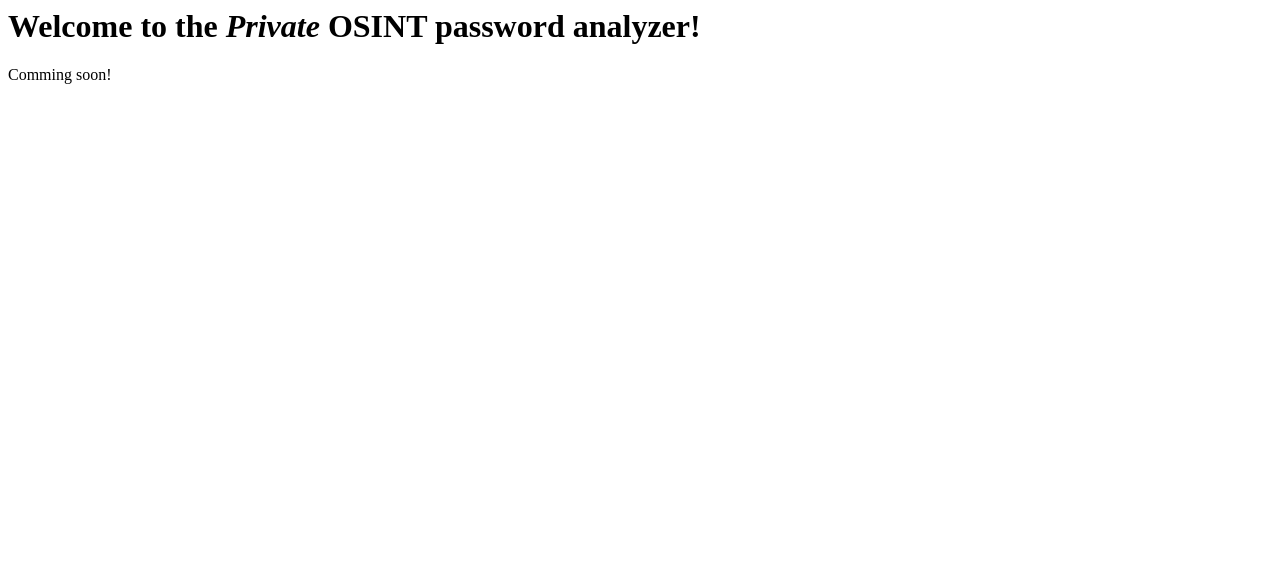
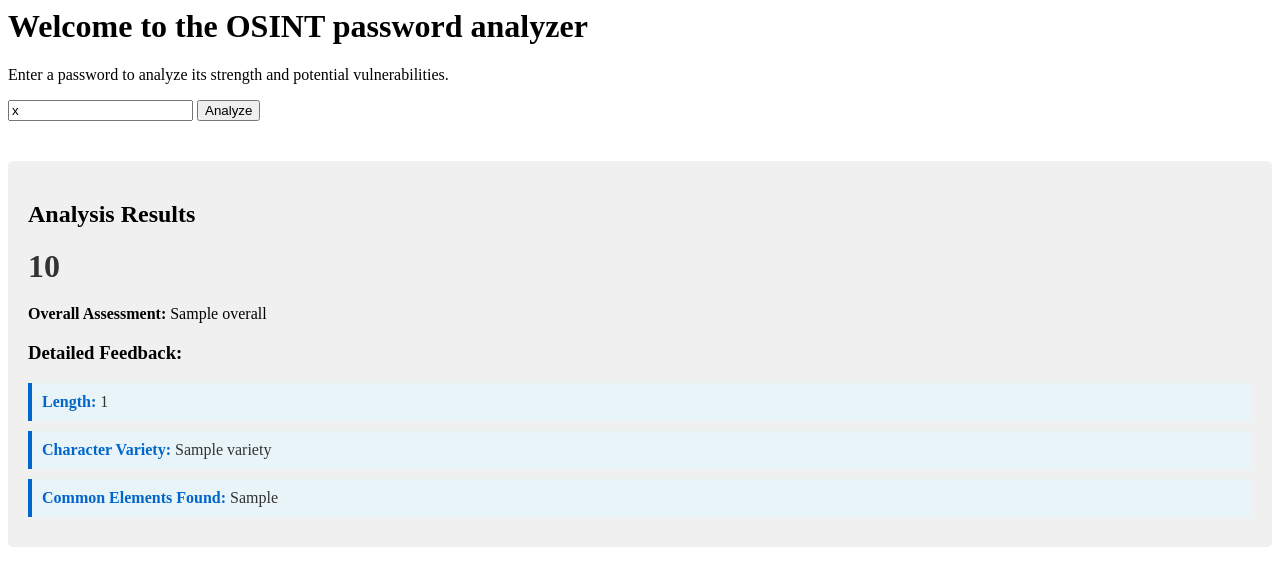
Before and after one commit to 2010Nick91/ai-password-and-email-analyzer, a Flask app: template templates/index.html in a window 1280 px wide. Shown: the top 586 px of the page. Run offline with Flask 3, Linux system fonts and the light colour scheme; the template is opened without the code that fills it: most values are stand-ins (such as "Sample title", 1, 10 or a date in 2020).

Commit message:
Copilots code

```diff
--- a/app.py
+++ b/app.py
@@ -1,11 +1,20 @@
-from flask import Flask, render_template
+from flask import Flask, render_template, request
 from analysis.password import password
 
 app = Flask(__name__)
 
-@app.route("/")
+@app.route("/", methods=["GET", "POST"])
 def home():
-    return render_template("index.html")
+    score = None
+    score_str = None
+    feedback = None
+    password_input = ""
+
+    if request.method == "POST":
+        password_input = request.form.get("password", "")
+        score, score_str, feedback = password(password_input)
+
+    return render_template("index.html", score=score, score_str=score_str, feedback=feedback, password_input=password_input)
 
 if __name__ == "__main__":
     app.run(debug=True)
--- a/templates/index.html
+++ b/templates/index.html
@@ -1,6 +1,49 @@
-<head>
-    <h1>Welcome to the <em>Private</em> OSINT password analyzer!</h1>
-</head>
 <body>
-    <p>Comming soon!</p>
+    <header>
+        <h1>Welcome to the <strong>OSINT</strong> password analyzer</h1>
+    </header>
+    <main>
+        <p>Enter a password to analyze its strength and potential vulnerabilities.</p>
+        <form action="/" method="post">
+            <input type="text" name="password" placeholder="Enter your password" value="{{ password_input }}" required>
+            <button type="submit">Analyze</button>
+        </form>
+
+        {% if score_str %}
+        <div style="margin-top: 40px; padding: 20px; background-color: #f0f0f0; border-radius: 5px;">
+            <h2>Analysis Results</h2>
+            <div style="font-size: 32px; font-weight: bold; color: #333; margin: 20px 0;">{{ score_str }}</div>
+            <p><strong>Overall Assessment:</strong> {{ feedback.overall }}</p>
+
+            <h3>Detailed Feedback:</h3>
+
+            {% if feedback.length %}
+            <div style="margin: 10px 0; padding: 10px; background-color: #e8f4f8; border-left: 4px solid #0066cc;">
+                <span style="font-weight: bold; color: #0066cc;">Length:</span>
+                <span style="color: #333;">{{ feedback.length }}</span>
+            </div>
+            {% endif %}
+
+            {% if feedback.variety %}
+            <div style="margin: 10px 0; padding: 10px; background-color: #e8f4f8; border-left: 4px solid #0066cc;">
+                <span style="font-weight: bold; color: #0066cc;">Character Variety:</span>
+                <span style="color: #333;">{{ feedback.variety }}</span>
+            </div>
+            {% endif %}
+
+            {% if feedback.common_elements %}
+            <div style="margin: 10px 0; padding: 10px; background-color: #e8f4f8; border-left: 4px solid #0066cc;">
+                <span style="font-weight: bold; color: #0066cc;">Common Elements Found:</span>
+                <span style="color: #333;">
+                    {% if feedback.common_elements|length > 0 %}
+                        {{ feedback.common_elements|join(', ') }}
+                    {% else %}
+                        None detected
+                    {% endif %}
+                </span>
+            </div>
+            {% endif %}
+        </div>
+        {% endif %}
+    </main>
 </body>
```
